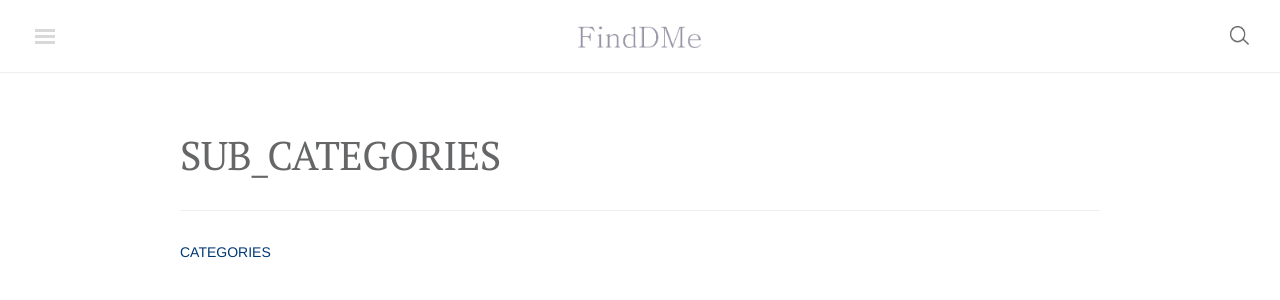
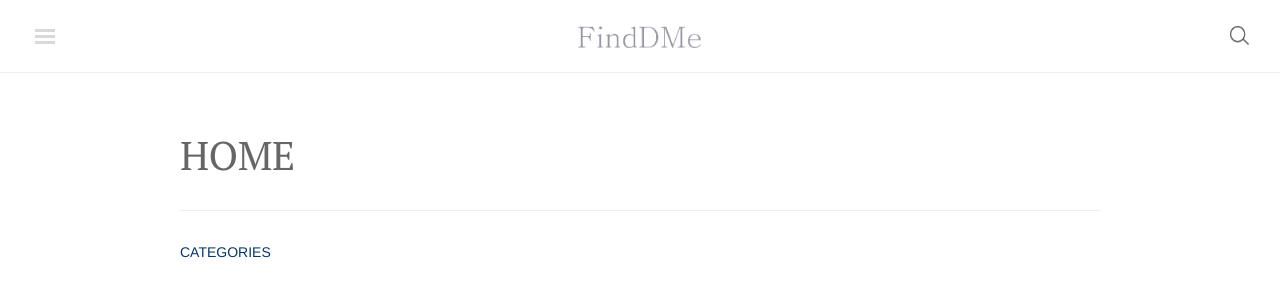
Before and after one commit to finddme/finddme.github.io, a Jekyll site: the page built from blog/home.html, in a window 1280 px wide. Shown: the top 300 px of the page. Built offline with Jekyll 4.4.1, drawn with Linux system fonts in a browser that asks for light colours; nearby versions of some CDN libraries; comment, search, counter and statistics services are not loaded.

Commit message:
Update and rename sub_categories.html to home.html

```diff
--- a/blog/sub_categories.html
+++ b/blog/home.html
@@ -1,11 +1,11 @@
 ---
 layout: page
-title: sub_Categories
+title: Home
 ---
 
 <div class="tags-expo">
   <div class="tags-expo-list">
-    {% for tag in site.sub_categories %}
+    {% for tag in site.home %}
     <a href="#{{ tag[0] | slugify }}" class="post-tag">{{ tag[0] }}</a>
     {% endfor %}
   </div>
```
